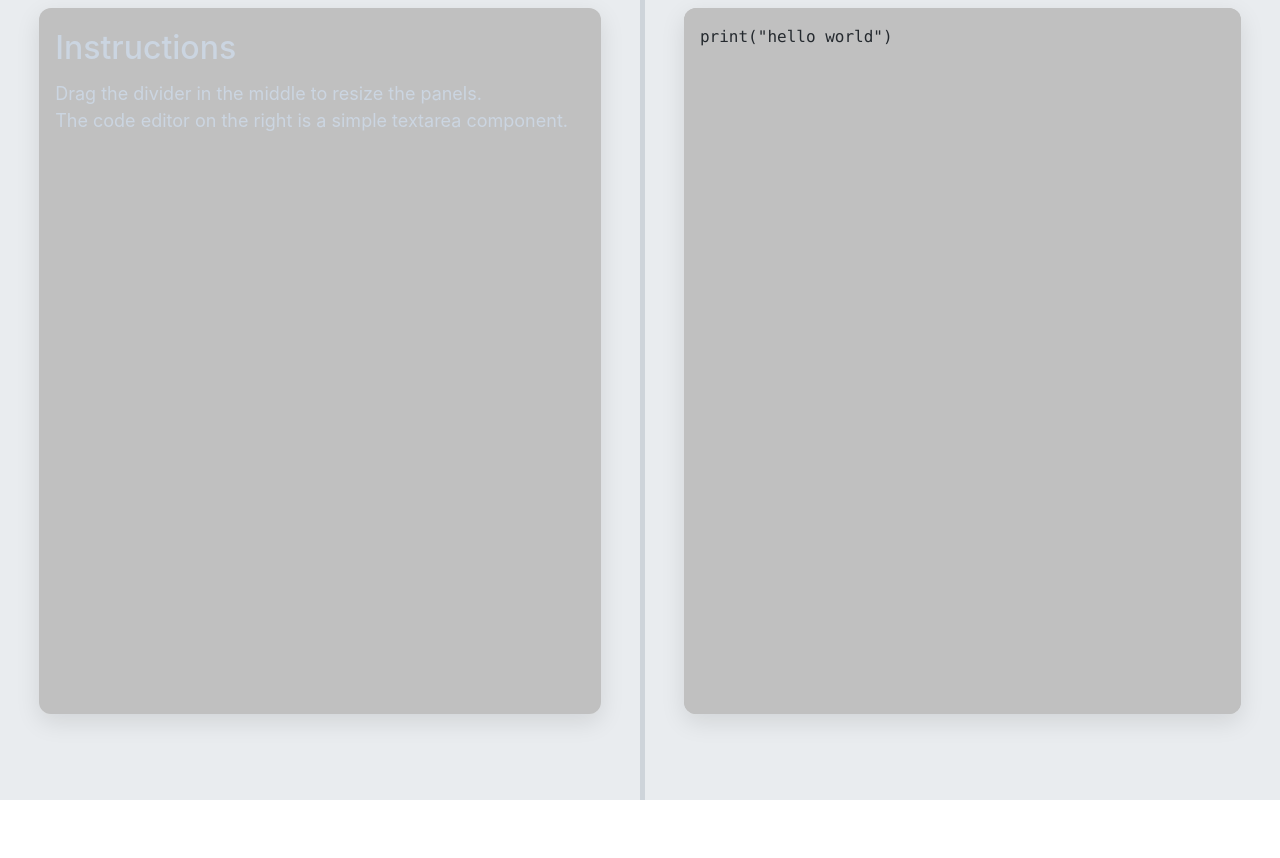
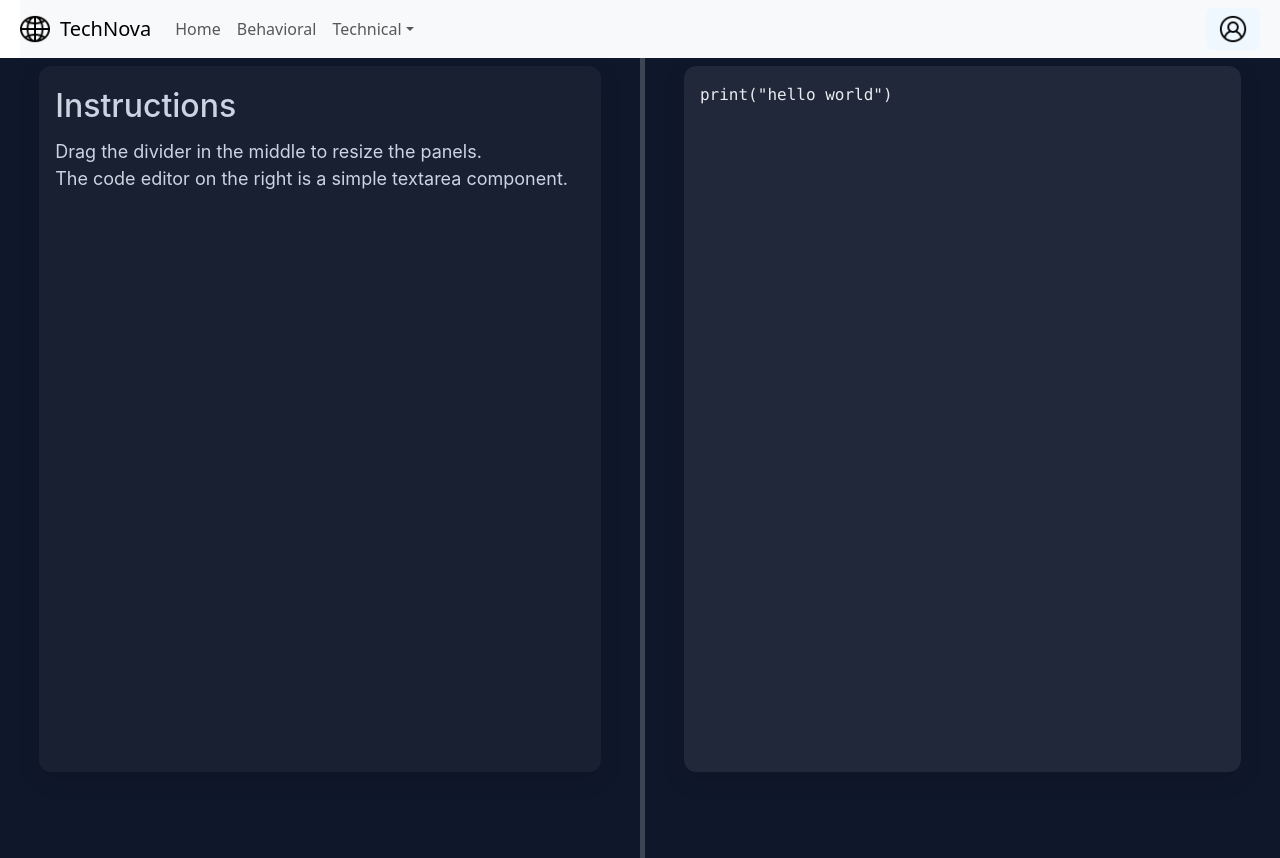
Before and after one commit to birongliu/CTP-Hackathon, a React (Vite) app in the folder frontend/: page /technical in a window 1280 px wide. Before the commit the page ends 800 px from the top, so only its background shows below. Built offline with nearby package versions, Linux system fonts and the light colour scheme; no server answers.

Commit message:
Fixing the UI

```diff
--- a/frontend/src/routes/HomePage.tsx
+++ b/frontend/src/routes/HomePage.tsx
@@ -93,31 +93,7 @@ export default function HomePage() {
       <div style={styles.bgGlowBR} />
 
       {/* Header */}
-      <header style={styles.header}>
-        <div style={styles.brand} onClick={() => navigate("/")}>
-          <span style={styles.logo}>🤖</span>
-          <span style={styles.brandText}>Interview Prep</span>
-        </div>
-
-        <nav style={styles.nav}>
-          <Link to="/interviews" style={styles.navLink}>
-            My Interviews
-          </Link>
-          <button
-            onClick={handleNewInterview}
-            style={{
-              ...styles.navLink,
-              ...styles.ctaLink,
-              border: "none",
-              cursor: "pointer",
-            }}
-            disabled={isStartingInterview}
-          >
-            {isStartingInterview ? "Starting..." : "New Interview"}
-          </button>
-        </nav>
-
-        <div style={styles.userBox}>
+      <div style={styles.userBox}>
           {loading ? (
             <span style={styles.muted}>Checking session…</span>
           ) : loggedIn ? (
@@ -133,17 +109,9 @@ export default function HomePage() {
               </div>
             </div>
           ) : (
-            <div style={styles.authLinks}>
-              <Link to="/signin" style={styles.navLink}>
-                Sign In
-              </Link>
-              <Link to="/signup" style={{ ...styles.navLink, ...styles.pill }}>
-                Sign Up
-              </Link>
-            </div>
+            <div style={styles.muted}>You're not signed in.</div>
           )}
         </div>
-      </header>
 
       {/* Hero */}
       <section style={styles.hero}>
--- a/frontend/src/routes/TechnicalPage.tsx
+++ b/frontend/src/routes/TechnicalPage.tsx
@@ -1,4 +1,5 @@
 import CodeEditor from "../components/CodeEditor"
+import Navbar from "../components/Navbar"
 import SplitScreen from '../components/SplitScreen'
 
 const initialCode = `print("hello world")`
@@ -20,6 +21,7 @@ const RightComponent = () => {
 function TechnicalPage () {
   return (
     <>
+        <Navbar />
         <SplitScreen >
             <LeftComponent />
             <RightComponent />
--- a/frontend/src/styles/TechnicalPage.css
+++ b/frontend/src/styles/TechnicalPage.css
@@ -7,7 +7,7 @@
   box-shadow: 0 8px 24px rgba(0, 0, 0, 0.1);
   overflow: hidden;
   position: relative;
-  background-color: #c0c0c0;
+  background-color: rgba(255,255,255,0.04);
   font-family: 'Fira Code', 'Dank Mono', 'Consolas', monospace;
   font-size: 16px;
   line-height: 1.6;
@@ -17,6 +17,7 @@
 }
 .question-box {
   padding: 16px;
+  max-width: 100%;
   font-family: 'Inter', system-ui, 'Avenir', Helvetica, Arial, sans-serif;
 }
 /*Code Block*/
@@ -29,7 +30,7 @@
   box-shadow: 0 8px 24px rgba(0, 0, 0, 0.1);
   overflow: hidden;
   position: relative;
-  background-color: #c0c0c0;
+  background-color: rgba(255,255,255,0.04);
 }
 .scroll-container {
   height: 100%;
@@ -47,7 +48,7 @@
   font-family: 'Fira Code', 'Dank Mono', 'Consolas', monospace;
   font-size: 16px;
   line-height: 1.6;
-  color: #24292e;
+  color: #e9ecef;
   background-color: transparent;
   -webkit-font-smoothing: antialiased;
   -moz-osx-font-smoothing: grayscale;
@@ -63,11 +64,12 @@
   min-width: 50px;
   overflow: hidden;
   padding: 8px;
+  background-color: #0f172a;
 }
 .split-bar {
   width: 5px;
   cursor: col-resize;
-  background-color: #ced4da;
+  background-color: #3d4453;
   display: flex;
   align-items: center;
   justify-content: center;
@@ -77,4 +79,5 @@
   min-width: 50px;
   overflow: hidden;
   padding: 8px;
+  background-color: #0f172a;
 }
```
